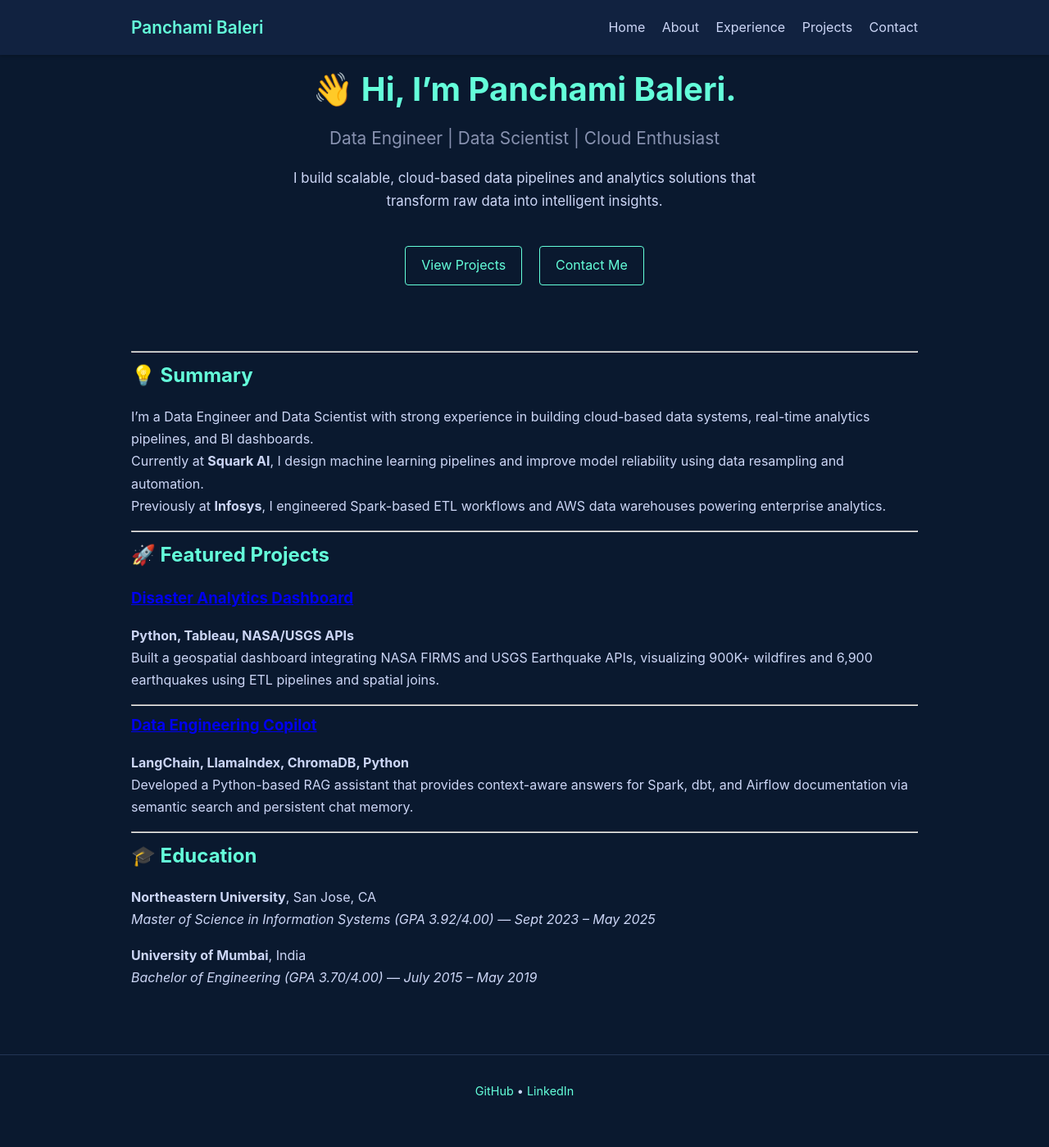
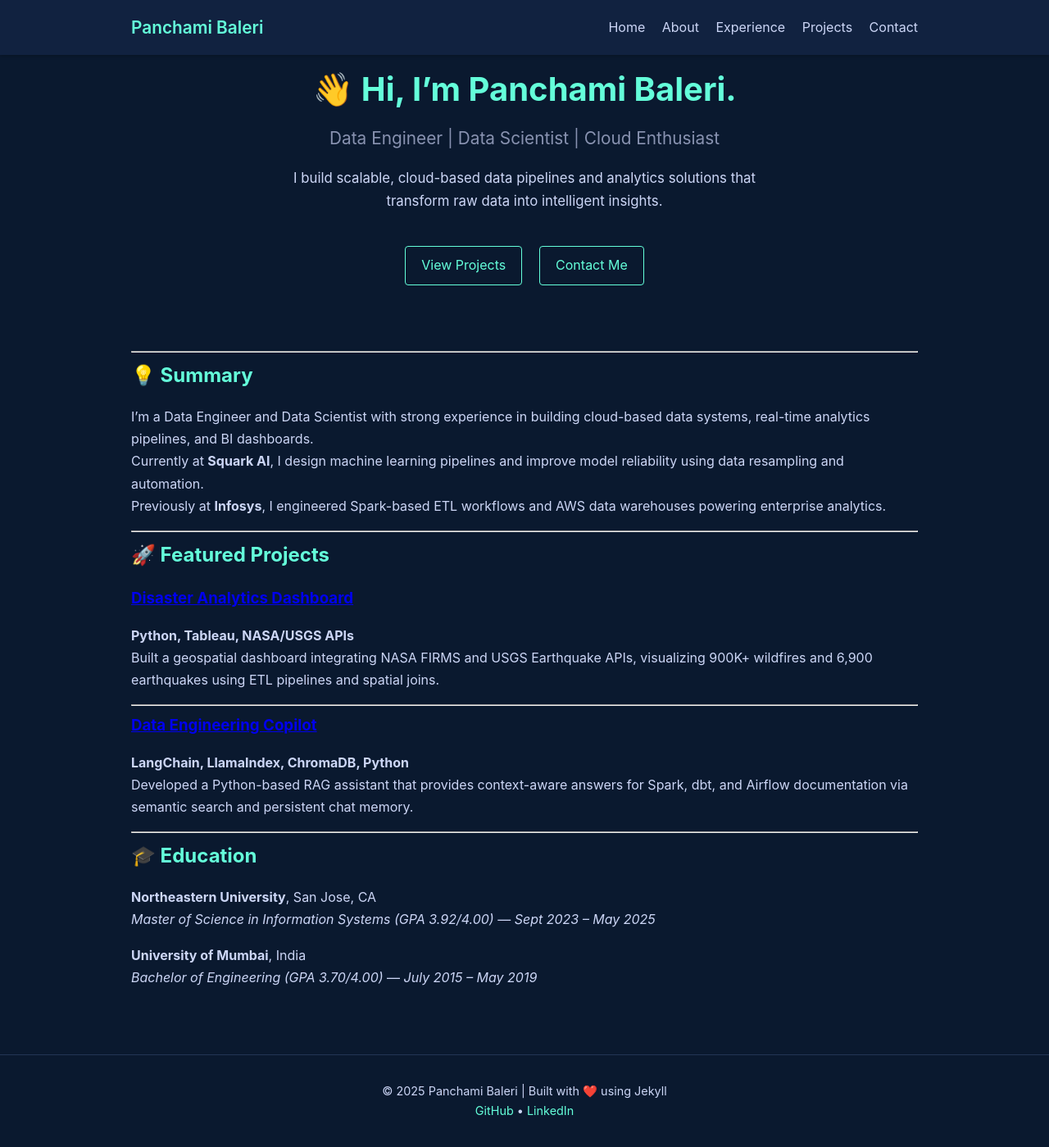
Before and after one commit to Balerip/panchami-baleri.github.io, a Jekyll site: the page built from index.md, in a window 1280 px wide and 1400 px high, scrolled down 152 px. Shown: the whole window at 82% size. Built offline with Jekyll 4.4.1, drawn with Linux system fonts in a browser that asks for light colours; before the commit the page ends 1527 px from its top, so only the background shows below that.

Commit message:
Update default.html

```diff
--- a/_layouts/default.html
+++ b/_layouts/default.html
@@ -5,6 +5,17 @@
   <meta name="viewport" content="width=device-width, initial-scale=1.0">
   <title>{{ page.title }} | {{ site.title }}</title>
   <link rel="stylesheet" href="{{ '/assets/css/style.css' | relative_url }}">
+  <style>
+    /* Reset any default styles from Minimal theme */
+    body, html {
+      margin: 0;
+      padding: 0;
+    }
+    main img, main p, main div, main h1, main h2, main h3 {
+      position: static !important;
+      float: none !important;
+    }
+  </style>
 </head>
 
 <body>
@@ -28,6 +39,7 @@
   </div>
 
   <footer>
+    <p>© {{ site.time | date: "%Y" }} {{ site.title }} | Built with ❤️ using Jekyll</p>
     <p>
       <a href="{{ site.social.github }}">GitHub</a> •
       <a href="{{ site.social.linkedin }}">LinkedIn</a>
```
